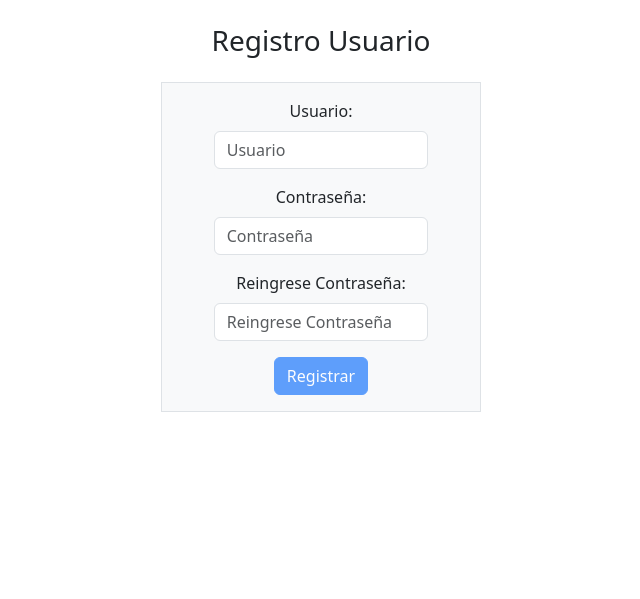
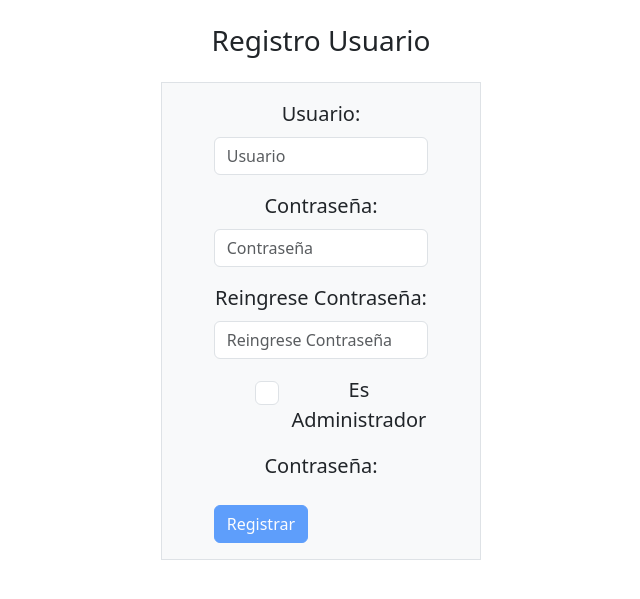
Before and after one commit to fduples/TpFinal23084, a PHP site: page /registro.php in a window 1280 px wide. Shown: the part 56-655 px from the top of the page, without its empty margins (319-959 px from the left). Run offline with PHP 8.4, Linux system fonts and the light colour scheme.

Commit message:
agregado de chek inconcluso

```diff
--- a/vistas/registro.php
+++ b/vistas/registro.php
@@ -40,28 +40,39 @@ if (isset($_SESSION['loggedin'])) {
       <div class="w-75">
         <form action="../controladores/UsuarioControl.php?reg" method="post">
           <div class="form-group mb-3">
-            <label for="usuario" class="form-label">Usuario:</label>
+            <label for="usuario" class="form-label fs-5">Usuario:</label>
             <input type="email" onkeyup="validarUsu()" name="usuario" id="usuario" class="form-control" placeholder="Usuario" required>
             <div id="mensajeUsu"></div>
           </div>
           <div class="form-group mb-3">
-            <label for="clave" class="form-label">Contraseña:</label>
+            <label for="clave" class="form-label fs-5">Contraseña:</label>
             <input type="password" onkeyup="defFortaleza()" name="clave" id="clave" class="form-control" placeholder="Contraseña" required>
             <div id="mensajePass"></div>
           </div>
           <div class="form-group mb-3">
-            <label for="repPass" class="form-label">Reingrese Contraseña:</label>
+            <label for="repPass" class="form-label fs-5">Reingrese Contraseña:</label>
             <input type="password" onkeyup="compararPass()" name="repPass" id="repPass" class="form-control" placeholder="Reingrese Contraseña" required>
             <div id="mensajeCompara"></div>
           </div>
-          <input type="submit" value="Registrar" class="btn btn-primary disabled" id="enviar">
+          <div class="form-check w-50 mx-auto mb-3">
+            <input class="form-check-input fs-4" type="checkbox" name="checkAdmin" id="checkAdmin" value="option1">
+            <label class="form-check-label fs-5" for="checkAdmin">
+              Es Administrador
+            </label>
+          </div>
+          <div class="form-group mb-3">
+            <label for="claveAdmin" class="form-label fs-5">Contraseña:</label>
+            <input type="hidden" name="claveAdmin" id="claveAdmin" class="form-control" placeholder="Token Administrador">
+            <div id="mensajeAdmin"></div>
+          </div>
+          <input type="submit" value="Registrar" class="btn btn-primary disabled d-flex" id="enviar">
         </form>
         </div>
         <?php
         if (isset($_GET['existe'])) {
         ?>
         <div class="alert alert-warning m-3 text-danger fw-bold" role="alert">
-          La dirección de orreo <?php echo $_GET['existe']; ?> ha sido registrado anterioriormente
+          La dirección de correo <?php echo $_GET['existe']; ?> ha sido registrado anterioriormente
         </div>
         <?php
         }
```
